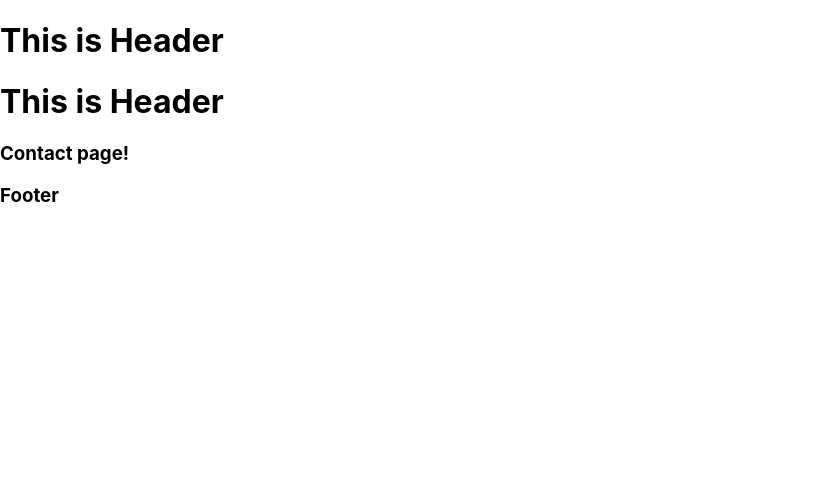
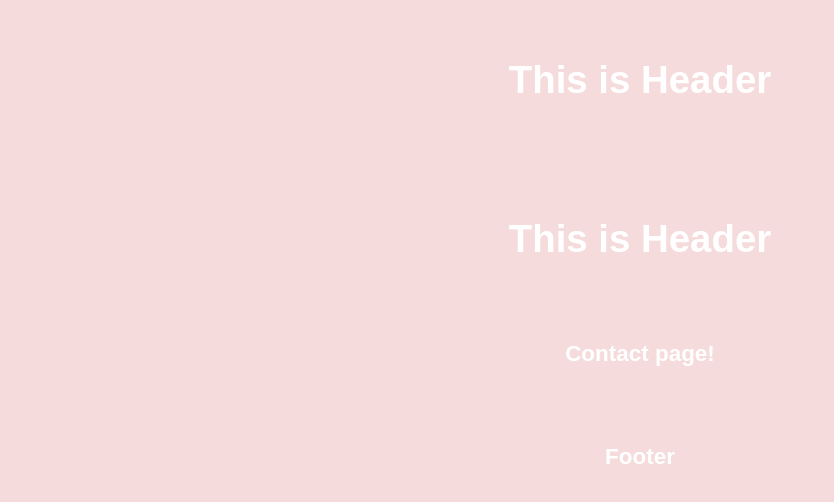
Before and after one commit to Chali96/my-react-portfolio, a React (Create React App) app: page /contact in a window 1280 px wide. Shown: the top 502 px of the page, without its empty margins (0-834 px from the left). Built offline with nearby package versions, Linux system fonts and the light colour scheme.

Commit message:
added little css

```diff
--- a/src/App.css
+++ /dev/null
@@ -1,38 +0,0 @@
-.App {
-  text-align: center;
-}
-
-.App-logo {
-  height: 40vmin;
-  pointer-events: none;
-}
-
-@media (prefers-reduced-motion: no-preference) {
-  .App-logo {
-    animation: App-logo-spin infinite 20s linear;
-  }
-}
-
-.App-header {
-  background-color: #282c34;
-  min-height: 100vh;
-  display: flex;
-  flex-direction: column;
-  align-items: center;
-  justify-content: center;
-  font-size: calc(10px + 2vmin);
-  color: white;
-}
-
-.App-link {
-  color: #61dafb;
-}
-
-@keyframes App-logo-spin {
-  from {
-    transform: rotate(0deg);
-  }
-  to {
-    transform: rotate(360deg);
-  }
-}
--- a/src/App.js
+++ b/src/App.js
@@ -4,6 +4,7 @@ import Contact from './components/Contact';
 import About from './components/About';
 import Footer from "./components/Footer"
 import Header from './components/Header';
+import Index from './index.css'
 
 
 function App() {
--- a/src/components/Contact.js
+++ b/src/components/Contact.js
@@ -3,7 +3,7 @@ import Header from './Header';
 
 const Contact = () => {
     return (
-        <div>
+        <div className='container'>
             <Header/>
             <h3>
                 Contact page!
--- a/src/components/Footer.js
+++ b/src/components/Footer.js
@@ -1,6 +1,6 @@
 const Footer = () => {
     return (
-        <div>
+        <div className="container">
             <h3>
                 Footer
             </h3>
--- a/src/components/Header.js
+++ b/src/components/Header.js
@@ -1,6 +1,6 @@
 const Header = () => {
     return (
-     <div>
+     <div className="container">
         <h1>
             This is Header
         </h1>
--- a/src/components/Home.js
+++ b/src/components/Home.js
@@ -1,9 +1,8 @@
-import { Button } from 'react-router-dom';
 import { Link } from 'react-router-dom';
 
 const Home = () => {
     return (
-        <div className="App">
+        <div className="container">
           <h2> Home page  </h2>
 
           <Link className='btntext' to="/about">
--- a/src/index.css
+++ b/src/index.css
@@ -11,3 +11,32 @@ code {
   font-family: source-code-pro, Menlo, Monaco, Consolas, 'Courier New',
     monospace;
 }
+
+
+body {
+  font-family: "Poppins", sans-serif;
+  font-size: 1.2rem;
+  font-weight: 400;
+  background-color: rgb(245, 219, 219);
+  color: #fff;
+}
+
+.container {
+  margin: 2rem;
+  display: flex;
+  justify-content: center;
+  align-items: center;
+  flex-direction: column;
+}
+
+.btn {
+  color: rgb(46, 30, 30) !important;
+  text-decoration: none;
+}
+
+.btnContainer {
+  margin: 2rem;
+  display: flex;
+  justify-content: space-evenly;
+  align-items: center;
+}
```
